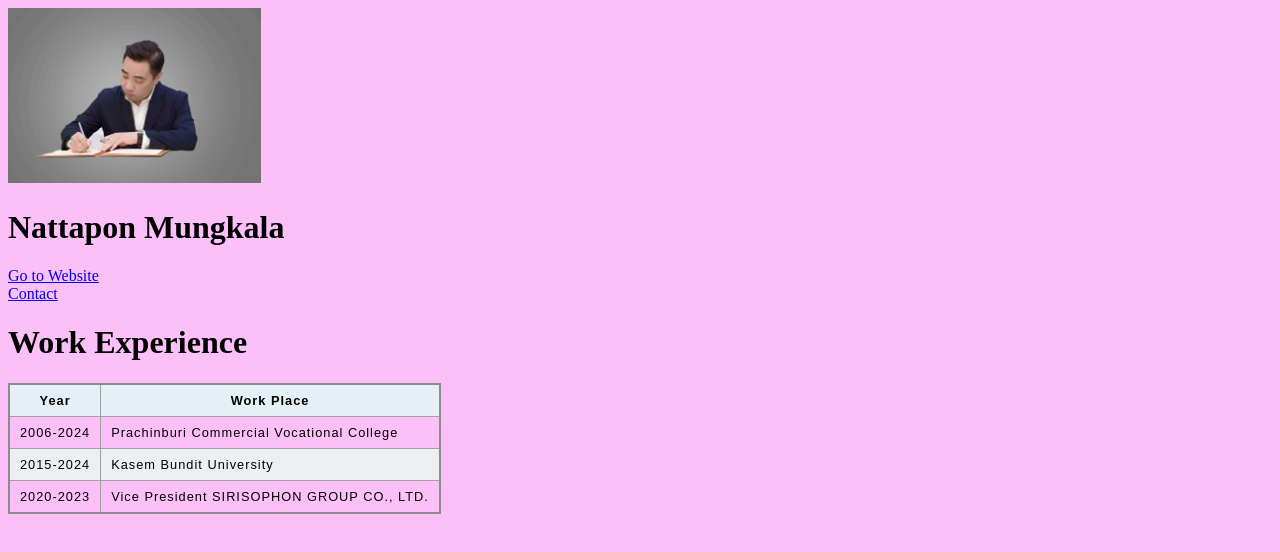
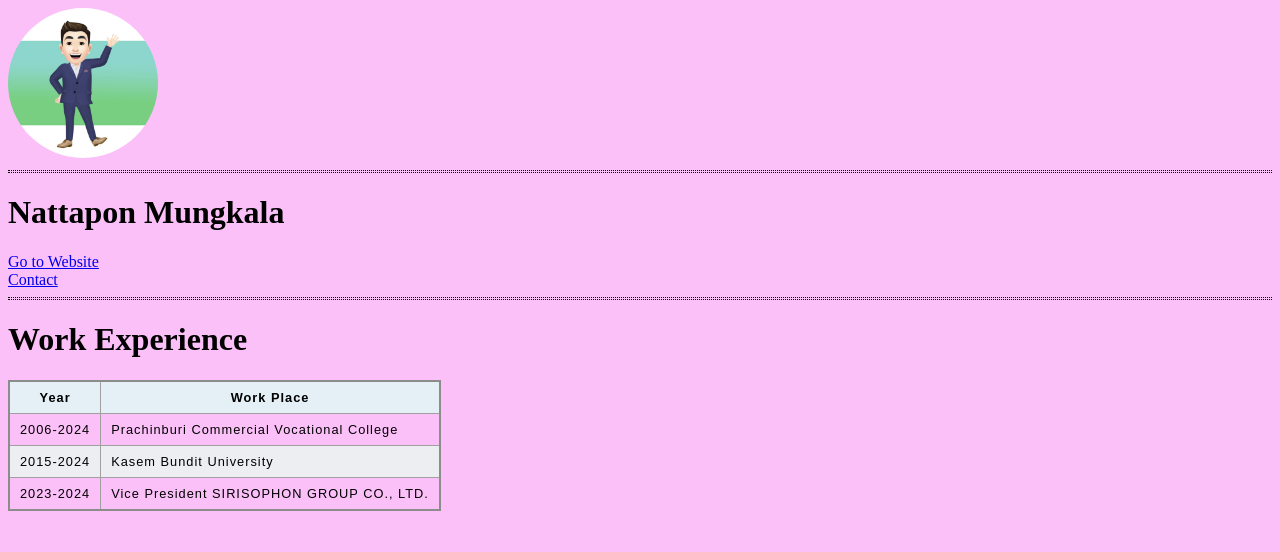
Before and after one commit to lablelay/MyPage2024, a plain HTML site: page index.html in a window 1280 px wide. Drawn offline with Linux system fonts and the light colour scheme.

Commit message:
Add files via upload

```diff
--- a/index.html
+++ b/index.html
@@ -5,16 +5,38 @@
     <meta name="viewport" content="width=device-width, initial-scale=1.0">
     <title>Index</title>
     <link rel="stylesheet" href = "styles.css">
+
+    <style>
+        img {
+            border-radius: 50%;
+        }
+        </style>
+
+    <!--
+    <style>
+        body {
+            background-color: #048aff;
+        }
+        hr {
+            background-color:white;
+        }
+        </style>
+    -->
 </head>
+
 <body style="background-color:rgb(252, 192, 249);">
+    <!--
     <img src="profile.JPG" alt="" style="width: 20%; height: auto;">
+    -->
+    <img src="mn.jpg" alt="" width="150" height="150">
+    <hr style="border-style: dotted; height: 1px;">
     <h1>Nattapon Mungkala</h1>
+
     <a href = "http://www.panichprachin.ac.th"> Go to Website
     <br>
-    <a href = "contact.html"> Contact </a>
-    <!--
-    <hr style=“border-style: dotted;”>
-    -->
+    <a href = "contact.html">Contact</a>
+
+    <hr style="border-style: dotted; height: 1px;">
 
 <h1>Work Experience</h1>
 <table>
@@ -33,7 +55,7 @@
         <td>Kasem Bundit University</td>
     </tr>
     <tr>
-        <td>2020-2023</td>
+        <td>2023-2024</td>
         <td>Vice President SIRISOPHON GROUP CO., LTD.</td>
     </tr>
 </table>
```
Also changed, not shown: mn.jpg (added).
